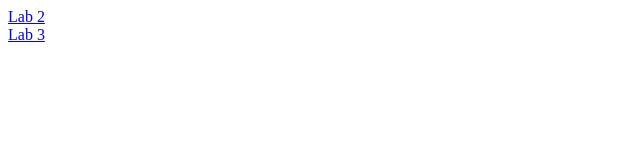
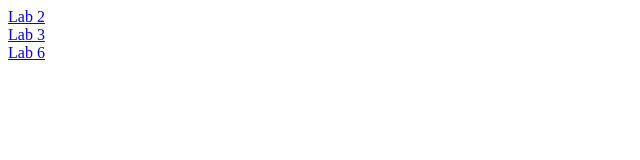
Before and after one commit to joud15/cpit-405-lab, a plain HTML site: page Labs/Labs.html in a window 1280 px wide. Shown: the full height of the page, 0-640 px from the left. Drawn offline with Linux system fonts and the light colour scheme.

Commit message:
Add link to Lab 6 in Labs.html
Added a link to Lab 6 in the Labs.html file.

```diff
--- a/Labs/Labs.html
+++ b/Labs/Labs.html
@@ -9,5 +9,7 @@
     <a href="Lab2.html">Lab 2</a>
      <br>
     <a href="Lab3.html">Lab 3</a>
+    <br>
+<a href="Lab6.html">Lab 6</a>
 </body>
 </html>
```
